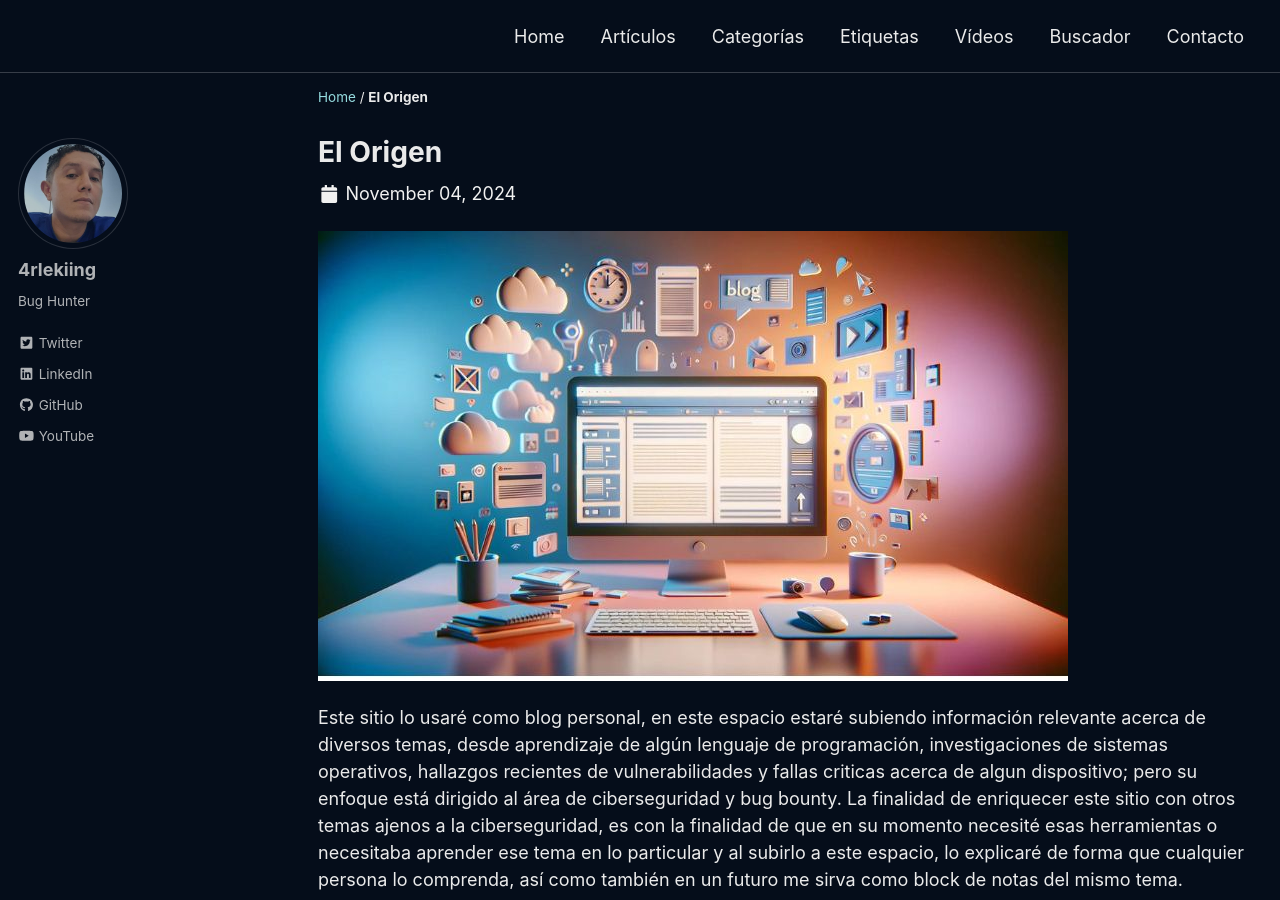
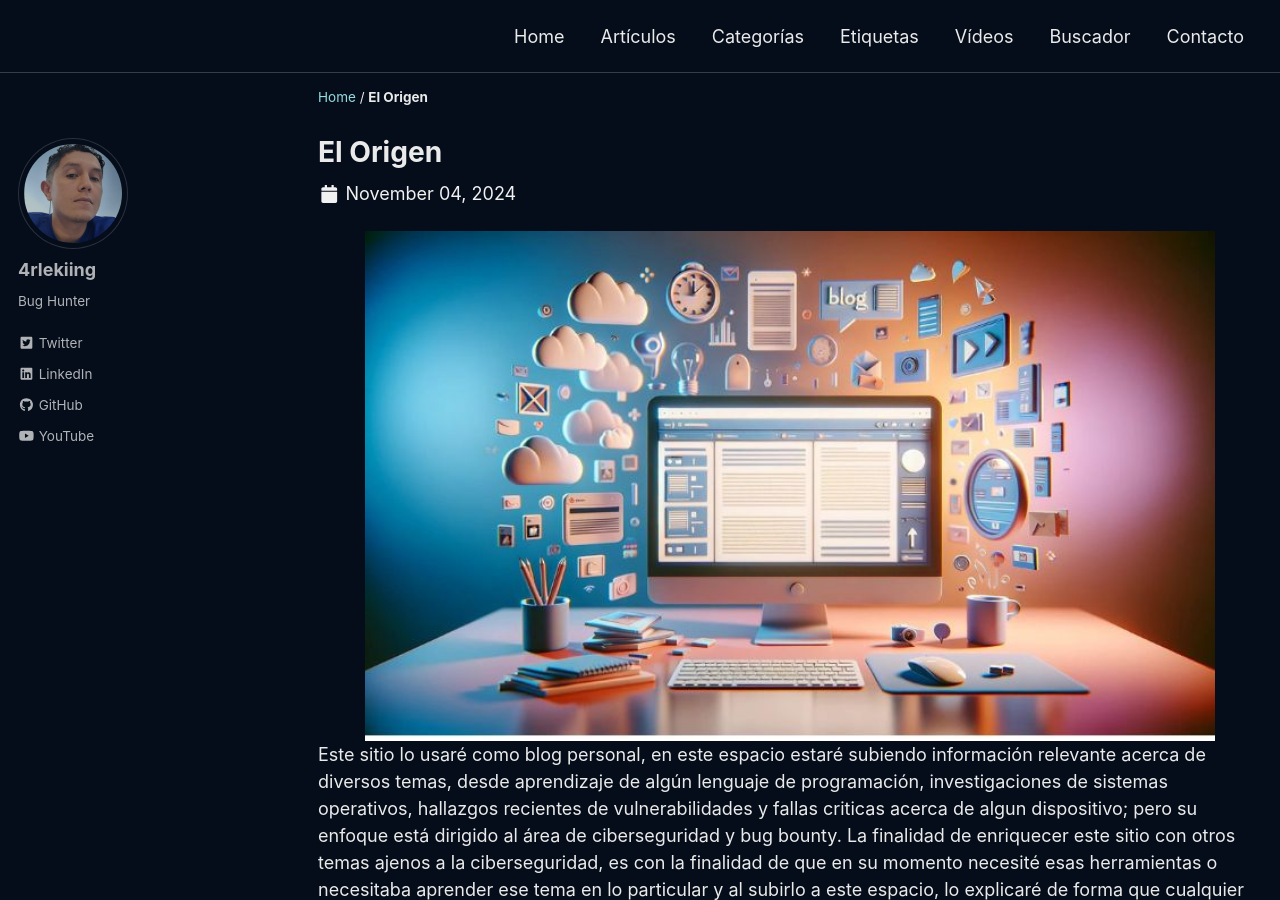
Before and after one commit to 4rleki-ing/4rleki-ing.github.io, a Jekyll site: the page built from _posts/2024-01-01-Inicio.md, in a window 1280 px wide and 900 px high. Built offline with Jekyll 4.4.1, drawn with Linux system fonts in a browser that asks for light colours; cached includes are drawn as plain includes; a script that is not in the unit is left out.

Commit message:
Update 2024-01-01-Inicio.md

```diff
--- a/_posts/2024-01-01-Inicio.md
+++ b/_posts/2024-01-01-Inicio.md
@@ -13,7 +13,9 @@ tags:
   - El Origen
 ---
 
-![Portada](/assets/images/Origen/Portada.jpg)
+<center>
+  <img src="/assets/images/Origen/Portada.jpg" alt="Portada" style="width:90%">
+</center>
 
 Este sitio lo usaré como blog personal, en este espacio estaré subiendo información relevante acerca de diversos temas, desde aprendizaje de algún lenguaje de programación, investigaciones de sistemas operativos, hallazgos recientes de vulnerabilidades y fallas criticas acerca de algun dispositivo; pero su enfoque está dirigido al área de ciberseguridad y bug bounty. La finalidad de enriquecer este sitio con otros temas ajenos a la ciberseguridad, es con la finalidad de que en su momento necesité esas herramientas o necesitaba aprender ese tema en lo particular y al subirlo a este espacio, lo explicaré de forma que cualquier persona lo comprenda, así como también en un futuro me sirva como block de notas del mismo tema.
 
@@ -22,5 +24,5 @@ Espero disfrute su visita a este blog; Cualquier duda y/o comentario, favor de e
 Realizo una petición a todo el público en general; todo el contenido que se encuentra almacenado en este sitio es gratuito y así seguirá; sólo que para poder seguir con este proyecto a flote y hacerlo crecer como se tiene considerado, agradecería cualquier apoyo que venga de su parte:
 
 <a href="https://www.paypal.me/NatividadR127">
-  <img src="/assets/images/Origen/PayPal.png" alt="Donación" style="width:25px;height:20px;">
+  <img src="/assets/images/Origen/PayPal.png" alt="Donación" style="width:50px;height:45px;">
 </a>
```
